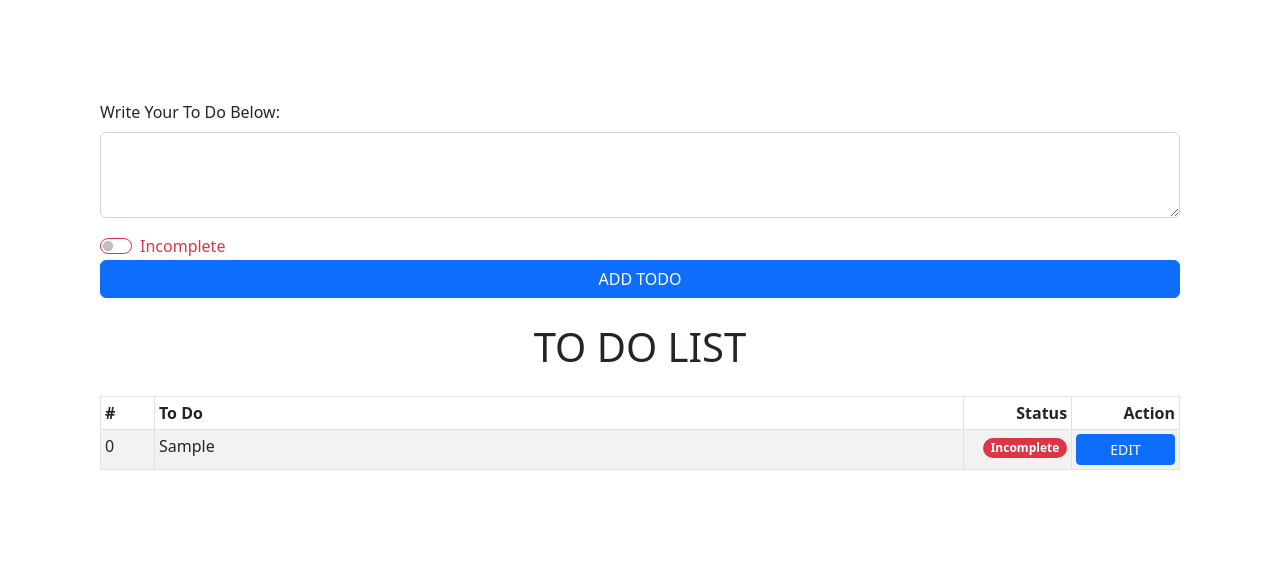
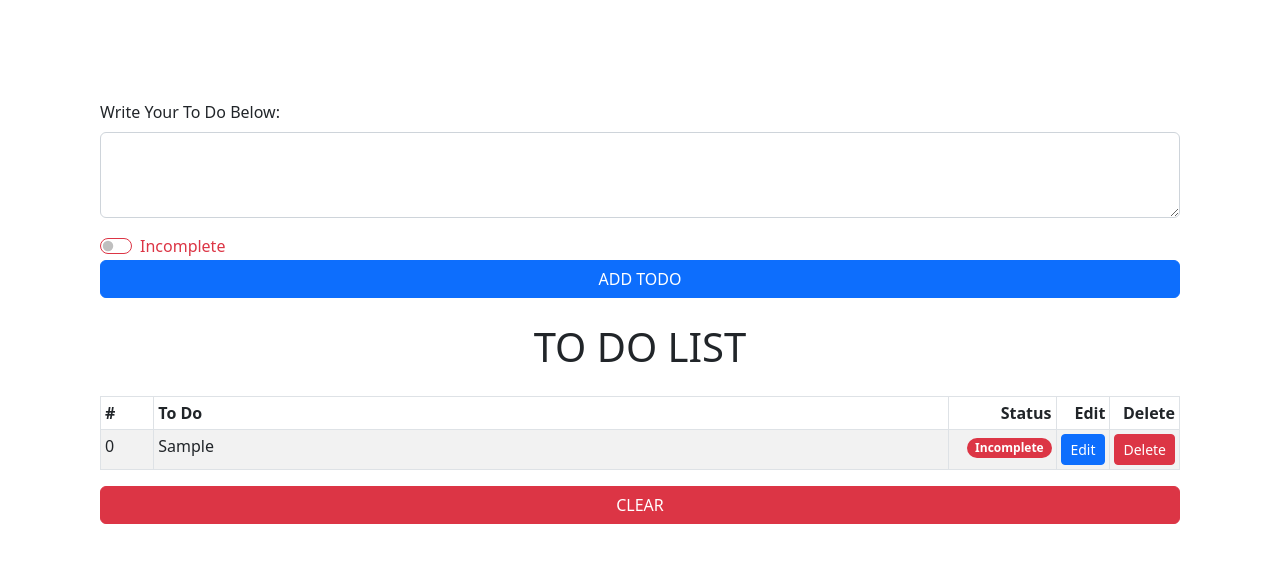
Before and after one commit to jipark92/to-do-react, a React (Create React App) app: page / in a window 1280 px wide. Both pictures are taken after typing "Sample" into the empty fields and a click on the button "ADD TODO". Shown: the top 562 px of the page. Built offline with nearby package versions, Linux system fonts and the light colour scheme.

Commit message:
add: editmodal, editform, deletemodal, deletetodo func

```diff
--- a/src/App.js
+++ b/src/App.js
@@ -1,39 +1,36 @@
 import React, { useState, useEffect } from "react";
-import "bootstrap/dist/css/bootstrap.min.css";
 import InputBox from "./components/InputBox";
 import DataTable from "./components/DataTable";
 import Buttons from "./components/Buttons";
 import CheckBox from "./components/CheckBox";
-
+import ErrorModal from "./components/ErrorModal";
 import { v4 as uuidv4 } from "uuid";
-import Modals from "./components/Modal";
 
 function App() {
     // data
     const [toDos, setToDos] = useState(
         JSON.parse(localStorage.getItem("todos")) || []
     );
+
     // ui
     const [form, setForm] = useState("");
     const [status, setStatus] = useState(false);
-    const [modalShow, setModalShow] = useState(false);
+    const [isErrorModalOpen, setIsErrorModalOpen] = useState(false);
     const [isLoading, setIsLoading] = useState(true);
 
-    //loading
     useEffect(() => {
         setTimeout(() => {
             setIsLoading(false);
         }, 800);
     }, []);
 
-    //set localstorage
     useEffect(() => {
         localStorage.setItem("todos", JSON.stringify(toDos));
     }, [toDos]);
 
     const addTask = () => {
         if (!form) {
-            setModalShow(true);
+            setIsErrorModalOpen(true);
             return;
         }
         const id = uuidv4();
@@ -46,6 +43,19 @@ function App() {
         setStatus(false);
     };
 
+    const clearToDos = () => {
+        localStorage.clear();
+        setToDos([]);
+    };
+
+    const deleteTodo = (id) => {
+        setToDos(toDos.filter((todo) => todo.id !== id));
+    };
+
+    const editToDo = (id) => {
+        return null;
+    };
+
     console.log("todos===", toDos);
 
     return (
@@ -53,8 +63,17 @@ function App() {
             <InputBox form={form} action={setForm} />
             <CheckBox status={status} action={setStatus} />
             <Buttons label="ADD TODO" action={addTask} />
-            <DataTable toDos={toDos} isLoading={isLoading} />
-            <Modals show={modalShow} onHide={setModalShow} />
+            <DataTable
+                toDos={toDos}
+                isLoading={isLoading}
+                clearToDos={clearToDos}
+                deleteTodo={deleteTodo}
+                editToDo={editToDo}
+            />
+            <ErrorModal
+                showModal={isErrorModalOpen}
+                closeModal={setIsErrorModalOpen}
+            />
         </div>
     );
 }
--- a/src/components/Buttons.js
+++ b/src/components/Buttons.js
@@ -1,10 +1,10 @@
 import React from "react";
 import Button from "react-bootstrap/Button";
 
-function Buttons({ label, action, size }) {
+function Buttons({ label, action, size, color }) {
     return (
         <div className="d-grid gap-2">
-            <Button variant="primary" onClick={action} size={size}>
+            <Button variant={color} onClick={action} size={size}>
                 {label}
             </Button>
         </div>
--- a/src/components/DataTable.js
+++ b/src/components/DataTable.js
@@ -1,12 +1,20 @@
-import React from "react";
+import React, { useState } from "react";
 import Table from "react-bootstrap/Table";
 import Spinners from "./Spinners";
 import Buttons from "./Buttons";
 import Badges from "./Badges";
+import EditModal from "./EditModal";
+import DeleteModal from "./DeleteModal";
 
-function DataTable({ toDos, isLoading }) {
+function DataTable({ toDos, isLoading, clearToDos, deleteTodo, editToDo }) {
+    //ui
+    const [isEditModalOpen, setIsEditModalOpen] = useState(false);
+    const [isDeleteModalOpen, setIsDeleteModalOpen] = useState(false);
+    //data
+    const [id, setId] = useState();
+
     return !isLoading ? (
-        <div>
+        <>
             <h1 style={header}>TO DO LIST</h1>
             <Table striped bordered hover size="sm">
                 <thead>
@@ -14,7 +22,8 @@ function DataTable({ toDos, isLoading }) {
                         <th stlye={taskNumberStyle}>#</th>
                         <th style={toDosStyle}>To Do</th>
                         <th style={statusStyle}>Status</th>
-                        <th style={editBtnStyle}>Action</th>
+                        <th style={editBtnStyle}>Edit</th>
+                        <th style={deleteBtnStyle}>Delete</th>
                     </tr>
                 </thead>
                 <tbody>
@@ -38,18 +47,44 @@ function DataTable({ toDos, isLoading }) {
                                     )}
                                 </td>
                                 <td style={editBtnStyle}>
-                                    <Buttons size="sm" label="EDIT" />
+                                    <Buttons
+                                        size="sm"
+                                        label="Edit"
+                                        action={setIsEditModalOpen}
+                                    />
+                                </td>
+                                <td style={deleteBtnStyle}>
+                                    <Buttons
+                                        size="sm"
+                                        label="Delete"
+                                        color="danger"
+                                        action={() => {
+                                            setIsDeleteModalOpen(true);
+                                            setId(id);
+                                        }}
+                                    />
                                 </td>
                             </tr>
                         );
                     })}
                 </tbody>
             </Table>
-        </div>
+            <EditModal
+                showModal={isEditModalOpen}
+                closeModal={setIsEditModalOpen}
+                editToDo={() => editToDo(id)}
+            />
+            <DeleteModal
+                showModal={isDeleteModalOpen}
+                closeModal={setIsDeleteModalOpen}
+                deleteToDo={() => deleteTodo(id)}
+            />
+            {toDos.length > 0 && (
+                <Buttons label="CLEAR" color="danger" action={clearToDos} />
+            )}
+        </>
     ) : (
-        <div style={spinners}>
-            <Spinners />
-        </div>
+        <Spinners />
     );
 }
 
@@ -58,19 +93,14 @@ const header = {
     margin: 25,
 };
 
-const spinners = {
-    display: "flex",
-    justifyContent: "center",
-    alignItems: "center",
-    height: "50vh",
-};
-
 const taskNumberStyle = { width: "5%" };
 
 const toDosStyle = { width: "75%" };
 
 const statusStyle = { textAlign: "end", width: "10%" };
 
-const editBtnStyle = { textAlign: "end", width: "10%" };
+const editBtnStyle = { textAlign: "end", width: "5%" };
+
+const deleteBtnStyle = { textAlign: "end", width: "10%" };
 
 export default DataTable;
--- /dev/null
+++ b/src/components/DeleteModal.js
@@ -0,0 +1,35 @@
+import React from "react";
+import Button from "react-bootstrap/Button";
+import Modal from "react-bootstrap/Modal";
+
+function DeleteModal({ showModal, closeModal, deleteToDo }) {
+    return (
+        <>
+            <Modal show={showModal} onHide={closeModal} centered>
+                <Modal.Header closeButton>
+                    <Modal.Title>CONFIRM DELETE</Modal.Title>
+                </Modal.Header>
+                <Modal.Body>ARE YOU SURE YOU WANT TO DELETE?</Modal.Body>
+                <Modal.Footer>
+                    <Button
+                        variant="secondary"
+                        onClick={() => closeModal(false)}
+                    >
+                        Close
+                    </Button>
+                    <Button
+                        variant="danger"
+                        onClick={() => {
+                            deleteToDo();
+                            closeModal(false);
+                        }}
+                    >
+                        Delete
+                    </Button>
+                </Modal.Footer>
+            </Modal>
+        </>
+    );
+}
+
+export default DeleteModal;
--- /dev/null
+++ b/src/components/EditForm.js
@@ -0,0 +1,14 @@
+import React from "react";
+import InputBox from "./InputBox";
+import CheckBox from "./CheckBox";
+
+function EditForm() {
+    return (
+        <div>
+            <InputBox />
+            <CheckBox />
+        </div>
+    );
+}
+
+export default EditForm;
--- /dev/null
+++ b/src/components/EditModal.js
@@ -0,0 +1,37 @@
+import React from "react";
+import Button from "react-bootstrap/Button";
+import Modal from "react-bootstrap/Modal";
+import EditForm from "./EditForm";
+
+function EditModal({ showModal, closeModal }) {
+    return (
+        <>
+            <Modal show={showModal} onHide={closeModal} centered>
+                <Modal.Header closeButton>
+                    <Modal.Title>EDIT</Modal.Title>
+                </Modal.Header>
+                <Modal.Body>
+                    <EditForm />
+                </Modal.Body>
+                <Modal.Footer>
+                    <Button
+                        variant="secondary"
+                        onClick={() => closeModal(false)}
+                    >
+                        Close
+                    </Button>
+                    <Button
+                        variant="primary"
+                        onClick={() => {
+                            closeModal(false);
+                        }}
+                    >
+                        Save Changes
+                    </Button>
+                </Modal.Footer>
+            </Modal>
+        </>
+    );
+}
+
+export default EditModal;
--- a/src/components/Modal.js
+++ b/src/components/ErrorModal.js
@@ -1,12 +1,12 @@
 import React from "react";
 import Modal from "react-bootstrap/Modal";
 
-function Modals({ show, onHide }) {
+function Modals({ showModal, closeModal }) {
     return (
         <Modal
             size="sm"
-            show={show}
-            onHide={onHide}
+            show={showModal}
+            onHide={closeModal}
             aria-labelledby="example-modal-sizes-title-sm"
             centered
         >
--- a/src/components/Spinners.js
+++ b/src/components/Spinners.js
@@ -3,10 +3,17 @@ import Spinner from "react-bootstrap/Spinner";
 
 function Spinners() {
     return (
-        <>
+        <div style={spinners}>
             <Spinner animation="border" variant="primary" />
-        </>
+        </div>
     );
 }
 
+const spinners = {
+    display: "flex",
+    justifyContent: "center",
+    alignItems: "center",
+    height: "50vh",
+};
+
 export default Spinners;
```
Also changed, not shown: src/index.js (+10 -9 lines).
